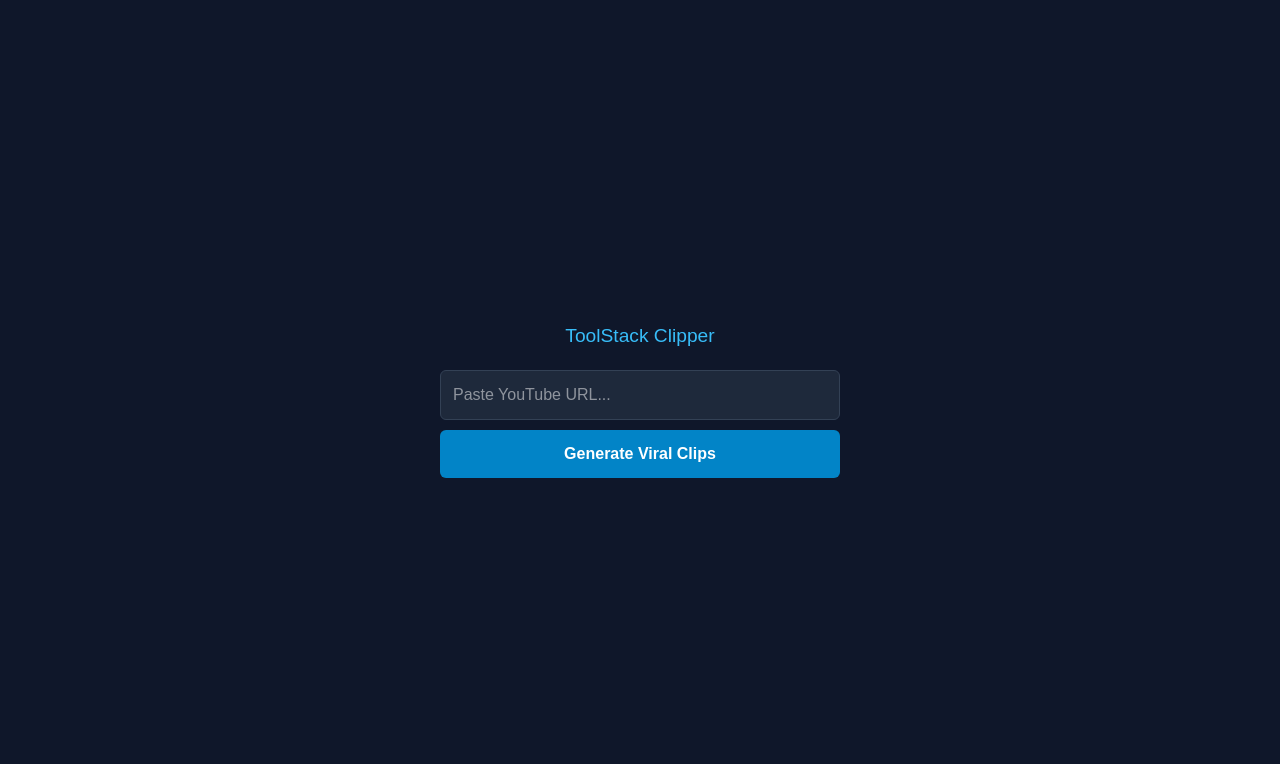
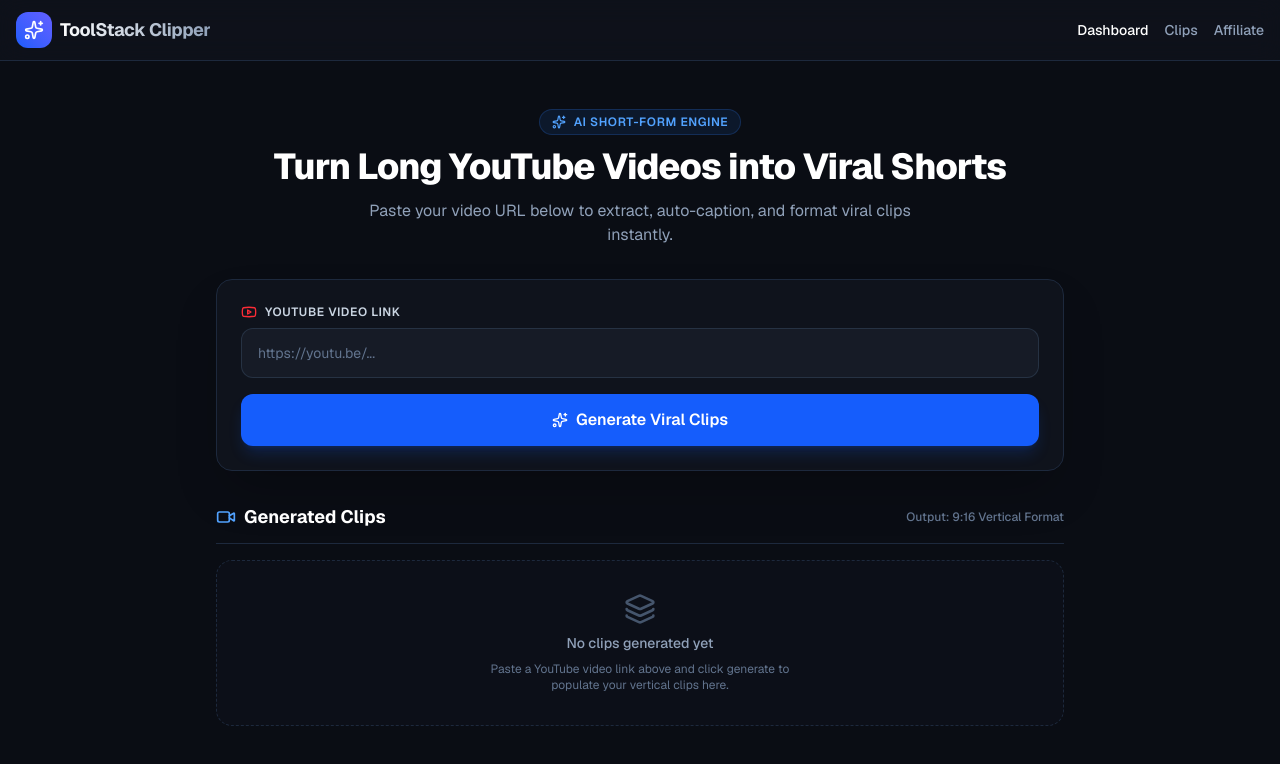
Before and after one commit to Blessingautomates/ai-clipper-ui, a Next.js app: page / in a window 1280 px wide. Shown: the top 764 px of the page. Built offline with nearby package versions, Linux system fonts and the light colour scheme.

Commit message:
Implement Phase 1 dark mode dashboard redesign

```diff
--- a/app/page.js
+++ b/app/page.js
@@ -1,62 +1,171 @@
 "use client";
+
 import { useState } from "react";
+import { Sparkles, Youtube, Video, Download, RefreshCw, CheckCircle, AlertCircle, Layers } from "lucide-react";
 
 export default function Home() {
-  const [url, setUrl] = useState("");
+  const [videoUrl, setVideoUrl] = useState("");
   const [loading, setLoading] = useState(false);
-  const [message, setMessage] = useState("");
+  const [status, setStatus] = useState(null);
+  const [result, setResult] = useState(null);
 
   const handleSubmit = async (e) => {
     e.preventDefault();
+    if (!videoUrl) return;
+
     setLoading(true);
-    setMessage("");
+    setStatus({ type: "info", text: "Connecting to n8n processing engine..." });
+    setResult(null);
 
     try {
       const response = await fetch("/api/webhook", {
         method: "POST",
         headers: { "Content-Type": "application/json" },
-        body: JSON.stringify({ videoUrl: url }),
+        body: JSON.stringify({ videoUrl }),
       });
 
-      const data = await response.json();
+      const resData = await response.json();
 
-      if (!response.ok || !data.success) {
-        throw new Error(data.error || `Server responded with status ${response.status}`);
+      if (response.ok && resData.success) {
+        setStatus({ type: "success", text: "Clips generated successfully!" });
+        setResult(resData.data);
+      } else {
+        setStatus({ type: "error", text: resData.error || "Failed to process video." });
       }
-
-      setMessage("Workflow triggered successfully!");
     } catch (err) {
-      setMessage(`Error: ${err.message}`);
+      setStatus({ type: "error", text: "Network error: " + err.message });
     } finally {
       setLoading(false);
     }
   };
 
   return (
-    <main style={{ minHeight: "100vh", backgroundColor: "#0f172a", color: "#fff", display: "flex", flexDirection: "column", alignItems: "center", justifyContent: "center", padding: "20px" }}>
-      <h1 style={{ fontSize: "1.2rem", color: "#38bdf8", marginBottom: "20px" }}>ToolStack Clipper</h1>
-      <form onSubmit={handleSubmit} style={{ width: "100%", maxWidth: "400px", display: "flex", flexDirection: "column", gap: "10px" }}>
+    <div className="min-h-screen bg-[#0A0D14] text-slate-100 flex flex-col font-sans">
+      {/* Top Navigation Bar */}
+      <header className="border-b border-slate-800 bg-[#0F131C]/80 backdrop-blur-md sticky top-0 z-50 px-4 py-3 flex items-center justify-between">
+        <div className="flex items-center gap-2">
+          <div className="bg-gradient-to-tr from-blue-600 to-indigo-500 p-2 rounded-xl text-white">
+            <Sparkles className="w-5 h-5" />
+          </div>
+          <span className="font-bold text-lg tracking-tight bg-clip-text text-transparent bg-gradient-to-r from-white to-slate-400">
+            ToolStack Clipper
+          </span>
+        </div>
+        <nav className="flex items-center gap-4 text-sm font-medium text-slate-400">
+          <a href="#" className="text-white hover:text-blue-400 transition-colors">Dashboard</a>
+          <a href="#" className="hover:text-blue-400 transition-colors">Clips</a>
+          <a href="#" className="hover:text-blue-400 transition-colors">Affiliate</a>
+        </nav>
+      </header>
+
+      {/* Main Container */}
+      <main className="flex-1 max-w-4xl w-full mx-auto p-4 sm:p-6 space-y-8">
+
+        {/* Hero Section */}
+        <div className="text-center space-y-3 pt-6">
+          <div className="inline-flex items-center gap-2 px-3 py-1 rounded-full bg-blue-500/10 border border-blue-500/20 text-blue-400 text-xs font-semibold uppercase tracking-wider">
+            <Sparkles className="w-3.5 h-3.5" /> AI Short-Form Engine
+          </div>
+          <h1 className="text-3xl sm:text-4xl font-extrabold text-white tracking-tight">
+            Turn Long YouTube Videos into Viral Shorts
+          </h1>
+          <p className="text-slate-400 text-sm sm:text-base max-w-xl mx-auto">
+            Paste your video URL below to extract, auto-caption, and format viral clips instantly.
+          </p>
+        </div>
+
+        {/* Input Card */}
+        <div className="bg-[#0F131C] border border-slate-800 rounded-2xl p-4 sm:p-6 shadow-2xl space-y-4">
+          <form onSubmit={handleSubmit} className="space-y-4">
+            <div className="space-y-2">
+              <label className="text-xs font-semibold text-slate-300 uppercase tracking-wider flex items-center gap-2">
+                <Youtube className="w-4 h-4 text-red-500" /> YouTube Video Link
+              </label>
+              <div className="relative">
                 <input
-          type="text"
-          placeholder="Paste YouTube URL..."
-          value={url}
-          onChange={(e) => setUrl(e.target.value)}
+                  type="url"
+                  placeholder="https://youtu.be/..."
+                  value={videoUrl}
+                  onChange={(e) => setVideoUrl(e.target.value)}
+                  className="w-full bg-[#161B26] border border-slate-700/60 rounded-xl px-4 py-3.5 text-sm text-white placeholder-slate-500 focus:outline-none focus:border-blue-500 focus:ring-1 focus:ring-blue-500 transition-all"
                   required
-          style={{ padding: "12px", borderRadius: "6px", border: "1px solid #334155", backgroundColor: "#1e293b", color: "#fff" }}
                 />
+              </div>
+            </div>
+
             <button
               type="submit"
               disabled={loading}
-          style={{ padding: "12px", borderRadius: "6px", backgroundColor: "#0284c7", color: "#fff", fontWeight: "bold", border: "none", cursor: "pointer" }}
+              className="w-full bg-blue-600 hover:bg-blue-500 disabled:bg-blue-800 disabled:cursor-not-allowed text-white font-semibold py-3.5 px-4 rounded-xl shadow-lg shadow-blue-600/20 flex items-center justify-center gap-2 transition-all active:scale-[0.99]"
             >
-          {loading ? "Processing..." : "Generate Viral Clips"}
+              {loading ? (
+                <>
+                  <RefreshCw className="w-4 h-4 animate-spin" /> Processing Video...
+                </>
+              ) : (
+                <>
+                  <Sparkles className="w-4 h-4" /> Generate Viral Clips
+                </>
+              )}
             </button>
           </form>
-      {message && (
-        <p style={{ marginTop: "15px", fontSize: "0.85rem", color: message.startsWith("Error:") ? "#f87171" : "#4ade80" }}>
-          {message}
+
+          {/* Status Alert Banner */}
+          {status && (
+            <div
+              className={`p-3.5 rounded-xl border text-sm flex items-start gap-3 ${
+                status.type === "success"
+                  ? "bg-emerald-500/10 border-emerald-500/20 text-emerald-400"
+                  : status.type === "error"
+                  ? "bg-red-500/10 border-red-500/20 text-red-400"
+                  : "bg-blue-500/10 border-blue-500/20 text-blue-400"
+              }`}
+            >
+              {status.type === "success" && <CheckCircle className="w-5 h-5 shrink-0 mt-0.5" />}
+              {status.type === "error" && <AlertCircle className="w-5 h-5 shrink-0 mt-0.5" />}
+              {status.type === "info" && <RefreshCw className="w-5 h-5 animate-spin shrink-0 mt-0.5" />}
+              <div>{status.text}</div>
+            </div>
+          )}
+        </div>
+
+        {/* Generated Clips Grid */}
+        <div className="space-y-4">
+          <div className="flex items-center justify-between border-b border-slate-800 pb-3">
+            <h2 className="font-bold text-lg text-white flex items-center gap-2">
+              <Video className="w-5 h-5 text-blue-400" /> Generated Clips
+            </h2>
+            <span className="text-xs text-slate-500 font-medium">Output: 9:16 Vertical Format</span>
+          </div>
+
+          {result ? (
+            <div className="grid grid-cols-1 sm:grid-cols-2 gap-4">
+              <div className="bg-[#0F131C] border border-slate-800 rounded-2xl p-4 space-y-3">
+                <div className="aspect-[9/16] bg-[#161B26] rounded-xl flex items-center justify-center border border-slate-800 relative overflow-hidden group">
+                  <Video className="w-10 h-10 text-slate-600" />
+                  <span className="absolute bottom-3 left-3 bg-black/60 backdrop-blur-md px-2 py-1 rounded text-[10px] text-slate-300 font-mono">
+                    Viral Score: 98%
+                  </span>
+                </div>
+                <div className="space-y-2">
+                  <h3 className="font-semibold text-sm text-slate-200 line-clamp-1">Extracted High Hook Moment</h3>
+                  <button className="w-full bg-slate-800 hover:bg-slate-700 text-xs text-slate-200 py-2 rounded-lg font-medium flex items-center justify-center gap-1.5 transition-colors">
+                    <Download className="w-3.5 h-3.5" /> Download Clip
+                  </button>
+                </div>
+              </div>
+            </div>
+          ) : (
+            <div className="bg-[#0F131C]/50 border border-dashed border-slate-800 rounded-2xl p-8 text-center space-y-2">
+              <Layers className="w-8 h-8 text-slate-600 mx-auto" />
+              <p className="text-sm text-slate-400 font-medium">No clips generated yet</p>
+              <p className="text-xs text-slate-500 max-w-xs mx-auto">
+                Paste a YouTube video link above and click generate to populate your vertical clips here.
               </p>
+            </div>
           )}
+        </div>
       </main>
+    </div>
   );
 }
--- a/package.json
+++ b/package.json
@@ -13,6 +13,7 @@
     "cors": "^2.8.6",
     "dotenv": "^17.4.2",
     "express": "^5.2.1",
+    "lucide-react": "^1.45.0",
     "next": "16.3.4",
     "react": "19.2.8",
     "react-dom": "19.2.8"
```
Also changed, not shown: 1 other file (tests, documents, lock files or other folders). Lines whose indentation alone changed are shown as unchanged.
